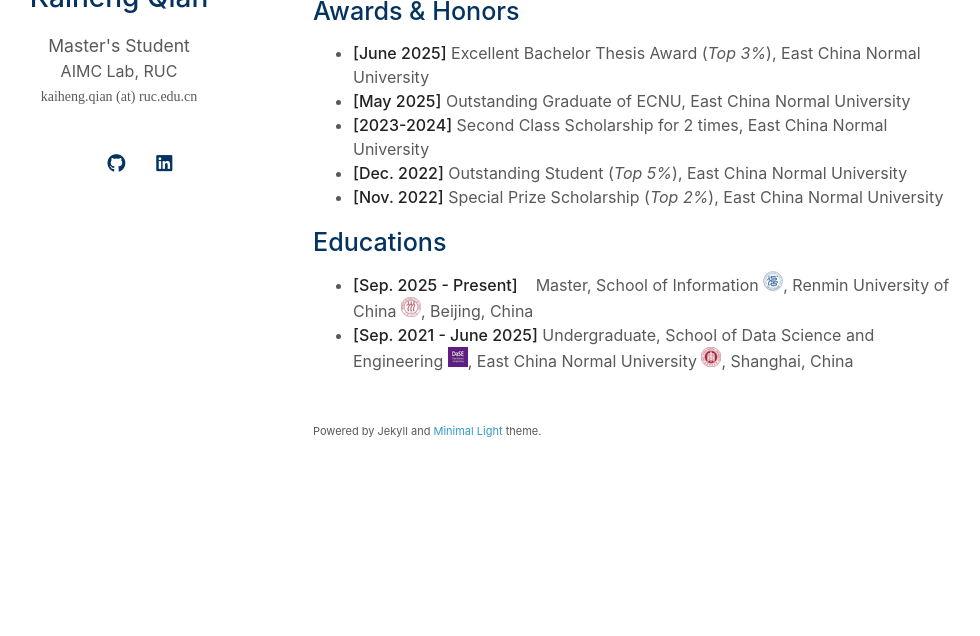
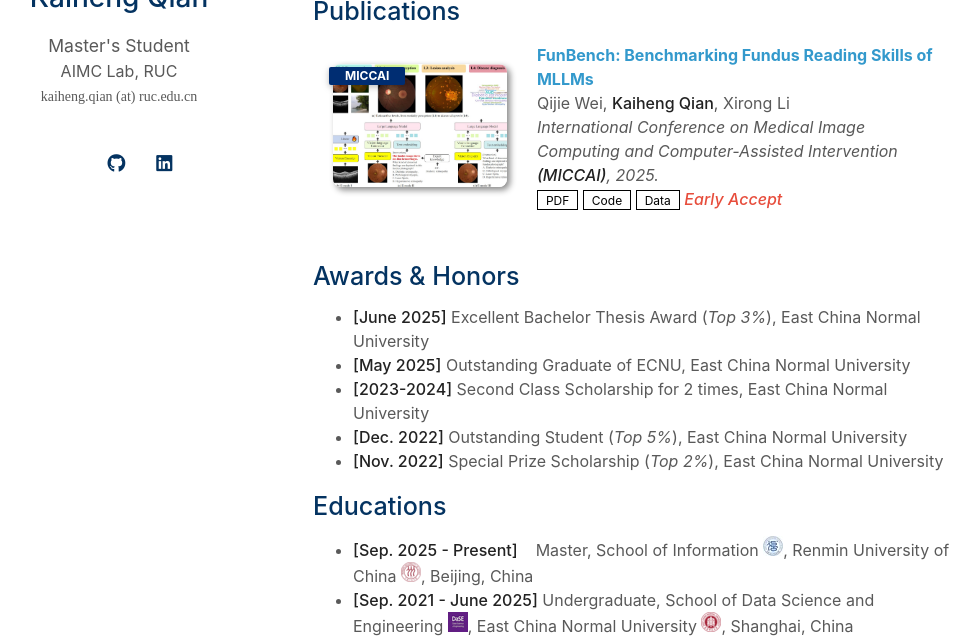
Before and after one commit to KaihengQian/KaihengQian.github.io, a Jekyll site: the page built from index.md, in a window 1280 px wide and 900 px high, scrolled down 602 px, cut to the strip 264-900 px from the top of the window. Shown: the whole strip, without its empty margins (157-1137 px from the left). Built offline with Jekyll 4.4.1, drawn with Linux system fonts in a browser that asks for light colours; a style sheet for code colours, icons or effects is not loaded; our own code applies the rules of GitHub Pages for plain Markdown files; before the commit the page ends 1377 px from its top, so only the background shows below that.

Commit message:
Update index.md

```diff
--- a/_data/publications.yml
+++ b/_data/publications.yml
@@ -1,22 +1,11 @@
 main:
 
-  - title: Continual Learning for Abdominal Multi-Organ and Tumor Segmentation
-    authors: Yixiao Zhang, Xinyi Li, Huimiao Chen, Alan Yuille, <strong>Yaoyao Liu*</strong>, Zongwei Zhou* (*Corresponding authors)
+  - title: "FunBench: Benchmarking Fundus Reading Skills of MLLMs"
+    authors: Qijie Wei, <strong>Kaiheng Qian</strong>, Xirong Li
     conference_short: MICCAI
-    conference: International Conference on Medical Image Computing and Computer-Assisted Intervention <strong>(MICCAI)</strong>, 2023.
-    pdf: https://arxiv.org/pdf/2306.00988.pdf
-    code: https://github.com/MrGiovanni/ContinualLearning
-    bibtex: https://bib.yliu.me/MICCAI23.txt
-    image: ./assets/img/teaser_example_2.png
+    conference: International Conference on Medical Image Computing and Computer-Assisted Intervention <strong>(MICCAI)</strong>, 2025.
+    pdf: https://arxiv.org/abs/2503.00901
+    code: https://github.com/ruc-aimc-lab/FunBench
+    data: https://huggingface.co/datasets/AIMClab-RUC/FunBench
+    image: ./assets/img/FunBench.jpg
     notes: Early Accept
-
-  - title: "Mnemonics Training: Multi-Class Incremental Learning without Forgetting"
-    authors: <strong>Yaoyao Liu</strong>, Yuting Su, An-An Liu, Bernt Schiele, Qianru Sun
-    conference_short: CVPR
-    conference: IEEE/CVF Conference on Computer Vision and Pattern Recognition <strong>(CVPR)</strong>, 2020.
-    pdf: https://arxiv.org/pdf/2002.10211.pdf
-    code: https://github.com/yaoyao-liu/class-incremental-learning/tree/main/mnemonics-training
-    page: https://class-il.mpi-inf.mpg.de/mnemonics/
-    bibtex: https://class-il.mpi-inf.mpg.de/mnemonics/
-    notes: Oral Presentation
-    image: ./assets/img/teaser_example.png
--- a/_includes/publications.md
+++ b/_includes/publications.md
@@ -27,6 +27,9 @@
       {% if link.code %}
       <a href="{{ link.code }}" class="btn btn-sm z-depth-0" role="button" target="_blank" style="font-size:12px;">Code</a>
       {% endif %}
+      {% if link.data %}
+      <a href="{{ link.data }}" class="btn btn-sm z-depth-0" role="button" target="_blank" style="font-size:12px;">Data</a>
+      {% endif %}
       {% if link.page %}
       <a href="{{ link.page }}" class="btn btn-sm z-depth-0" role="button" target="_blank" style="font-size:12px;">Project Page</a>
       {% endif %}
--- a/index.md
+++ b/index.md
@@ -22,9 +22,9 @@ I am currently a Master's student (from fall, 2025) at the [School of Informatio
 - **[Sep. 2023]** 📚 I started serving as a student tutor this academic year.
 - **[Sep. 2025]** 📚 I started my bachelor's studies at DaSE, ECNU.
 
-<!--
+
 {% include_relative _includes/publications.md %}
--->
+
 <!--
 ## Internships
 
```
Also changed, not shown: assets/img/FunBench.jpg (added), assets/img/teaser_example.png (deleted), assets/img/teaser_example_2.png (deleted).
